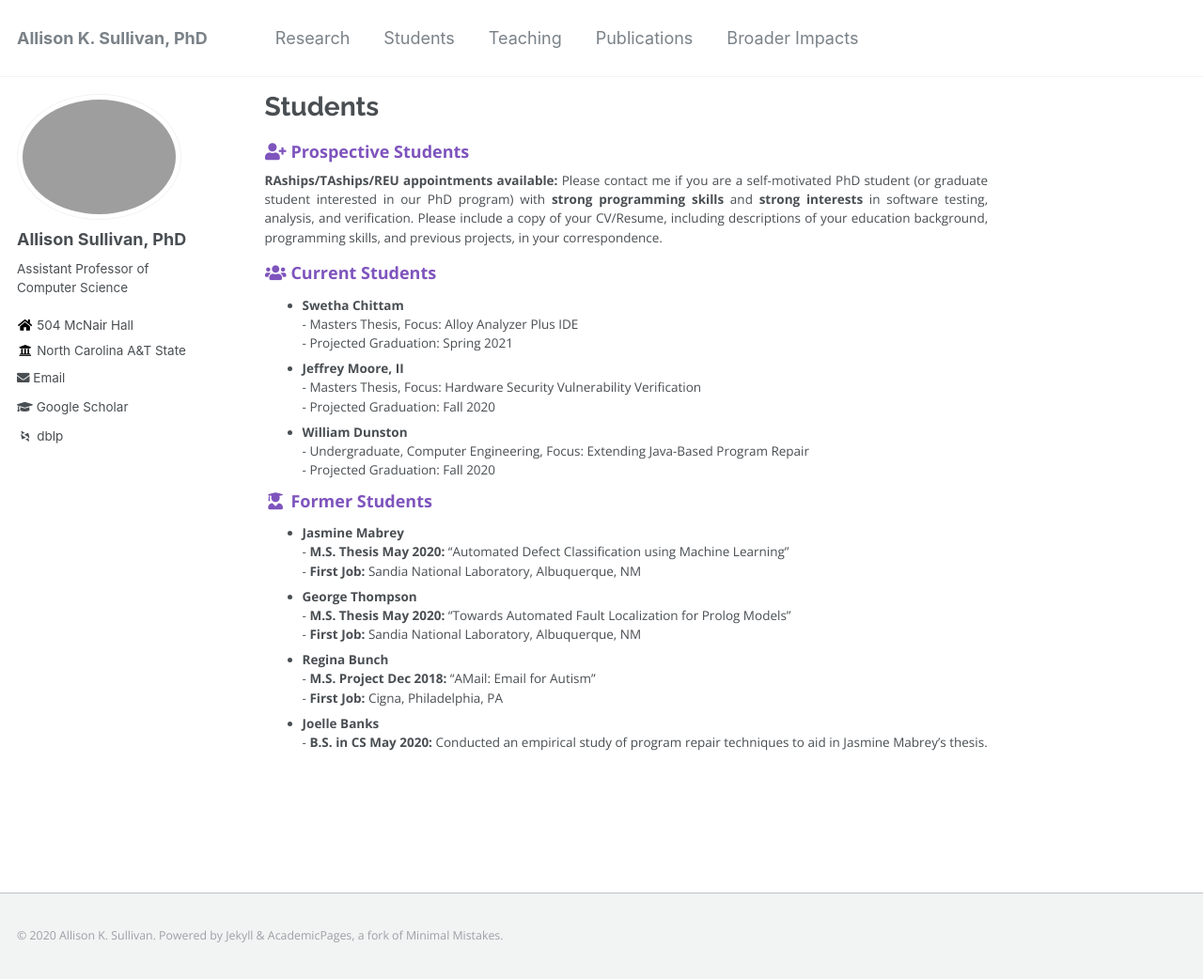
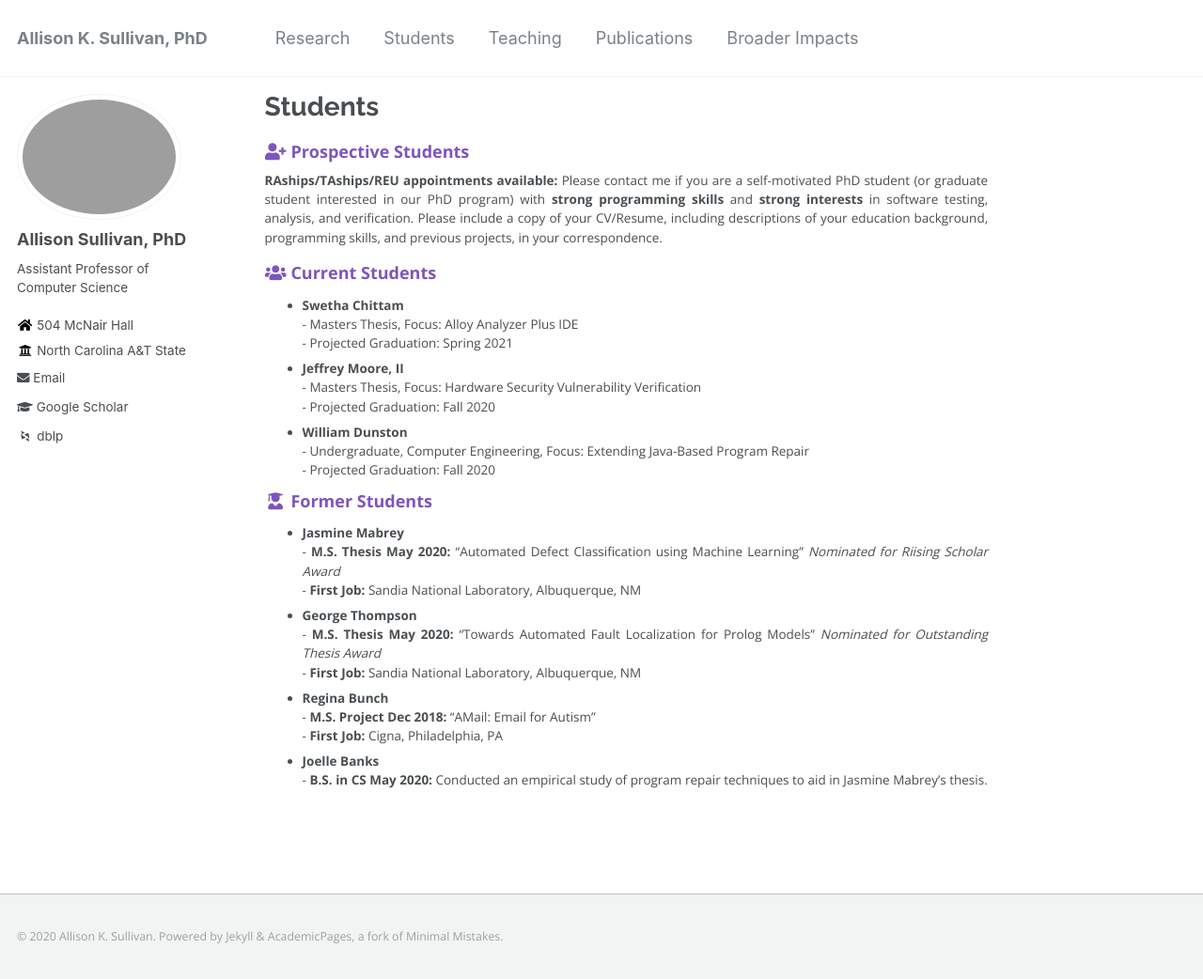
Before and after one commit to Allisonius/allisonius.github.io, a Jekyll site: the page built from _pages/students.md, in a window 1280 px wide and 1042 px high. Shown: the whole window at 94% size. Built offline with Jekyll 4.4.1, drawn with Linux system fonts in a browser that asks for light colours; some web fonts are replaced.

Commit message:
Update students.md

```diff
--- a/_pages/students.md
+++ b/_pages/students.md
@@ -15,7 +15,7 @@ author_profile: true
 * **William Dunston** <br> - Undergraduate, Computer Engineering, Focus: Extending Java-Based Program Repair <br> - Projected Graduation: Fall 2020
 
 ### <i class="fa fa-fw fa-user-graduate" aria-hidden="true"></i> Former Students
-* **Jasmine Mabrey** <br> - **M.S. Thesis May 2020:** "Automated Defect Classification using Machine Learning" <br> - **First Job:** Sandia National Laboratory, Albuquerque, NM
-* **George Thompson** <br> - **M.S. Thesis May 2020:** "Towards Automated Fault Localization for Prolog Models" <br> - **First Job:** Sandia National Laboratory, Albuquerque, NM
+* **Jasmine Mabrey** <br> - **M.S. Thesis May 2020:** "Automated Defect Classification using Machine Learning" *Nominated for Riising Scholar Award* <br> - **First Job:** Sandia National Laboratory, Albuquerque, NM
+* **George Thompson** <br> - **M.S. Thesis May 2020:** "Towards Automated Fault Localization for Prolog Models" *Nominated for Outstanding Thesis Award* <br> - **First Job:** Sandia National Laboratory, Albuquerque, NM
 * **Regina Bunch** <br> - **M.S. Project Dec 2018:** "AMail: Email for Autism" <br> - **First Job:** Cigna, Philadelphia, PA
 * **Joelle Banks** <br> - **B.S. in CS May 2020:** Conducted an empirical study of program repair techniques to aid in Jasmine Mabrey's thesis.
```
